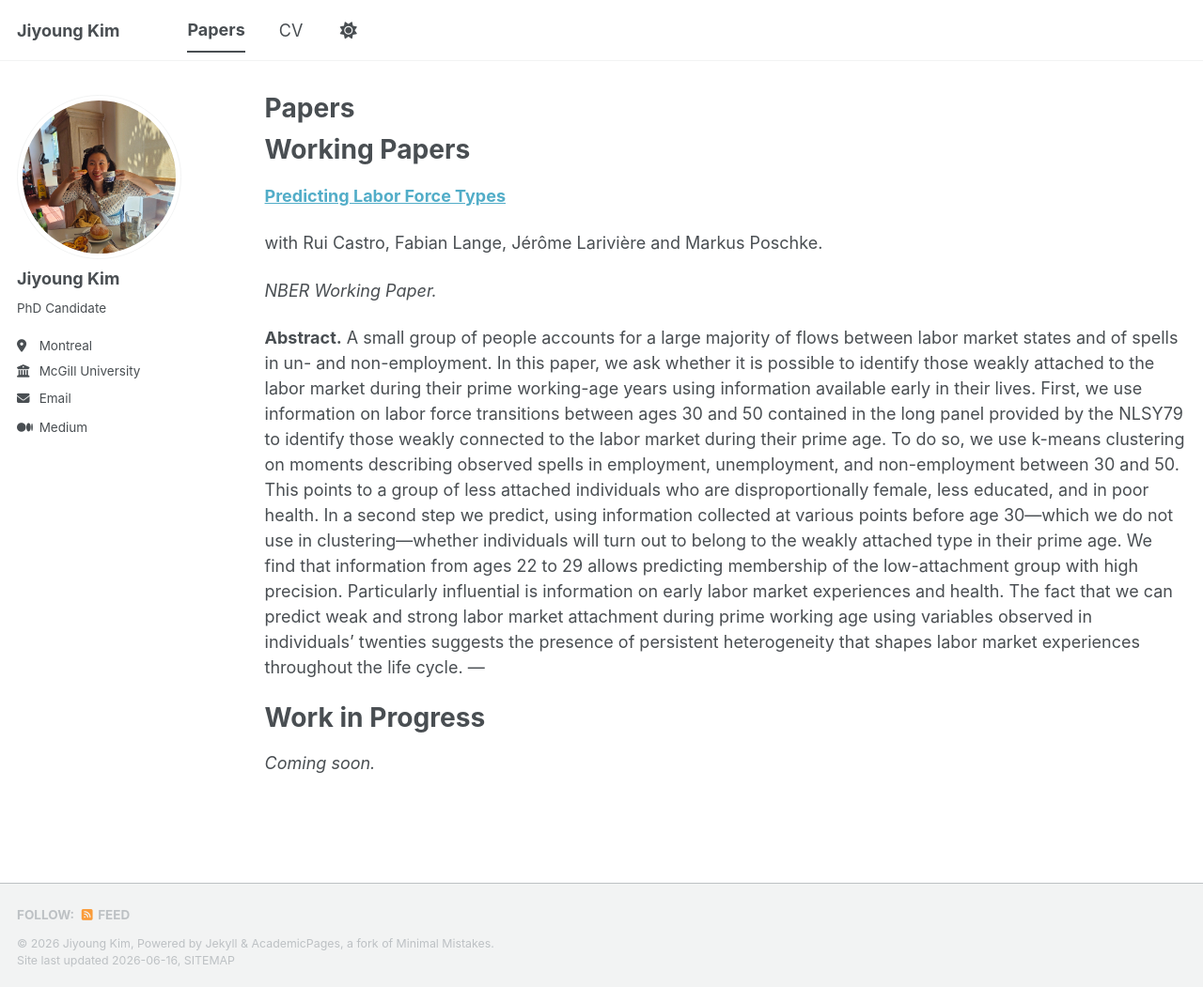
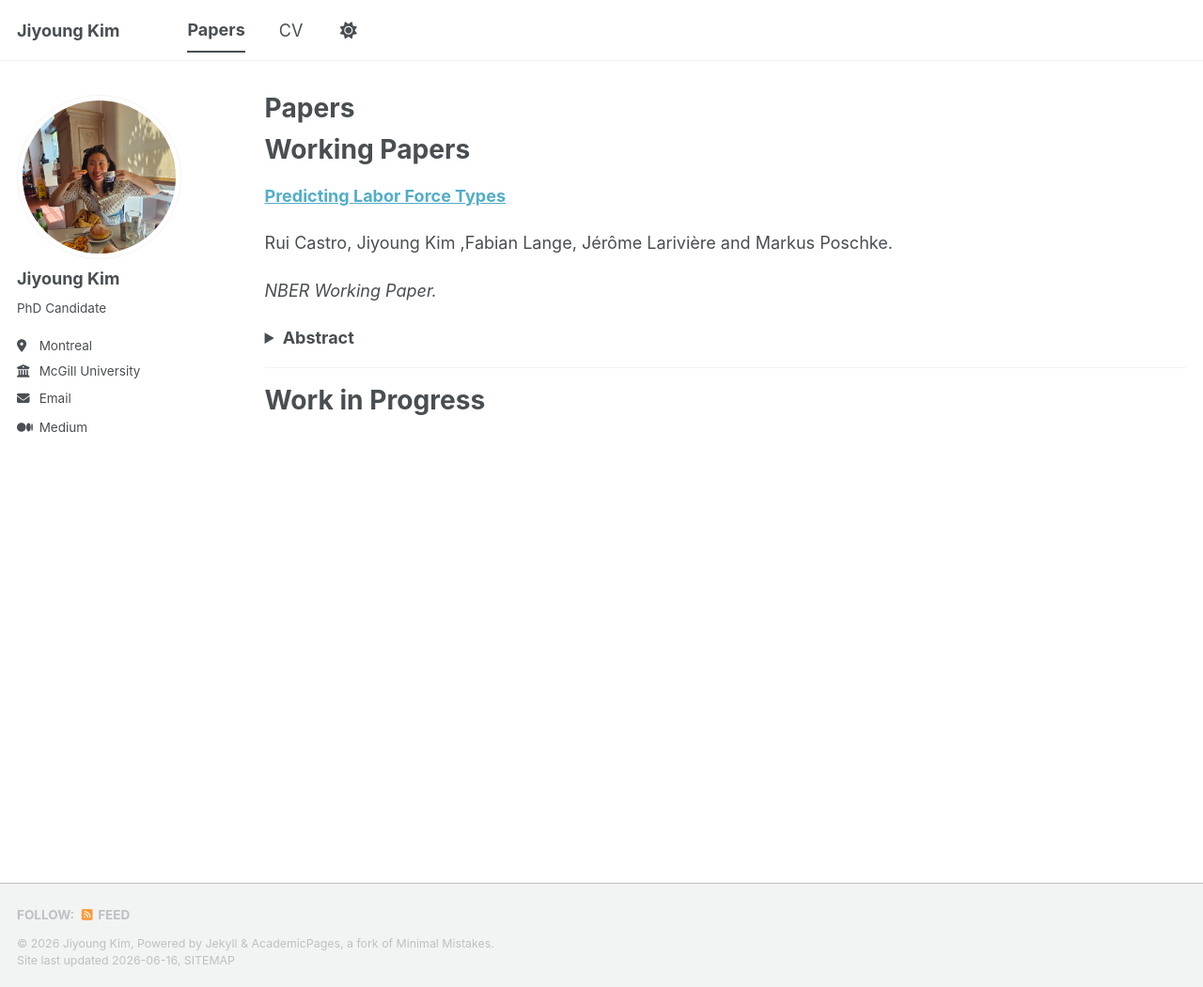
Before and after one commit to Jiyoung-Cecil-Kim/Jiyoung-Kim, a Jekyll site: the page built from _pages/papers.md, in a window 1280 px wide and 1051 px high. Shown: the whole window at 94% size. Built offline with Jekyll 4.4.1, drawn with Linux system fonts in a browser that asks for light colours; a script bundle is joined from its source files by our own code; library files that are not in the unit come from our copies.

Commit message:
dropdown papers page

```diff
--- a/_pages/papers.md
+++ b/_pages/papers.md
@@ -11,14 +11,17 @@ author_profile: true
 
 **[Predicting Labor Force Types]({{ base_path }}/files/predicting_labor_force_types.pdf)**
 
-with Rui Castro, Fabian Lange, Jérôme Larivière and Markus Poschke.
+Rui Castro, Jiyoung Kim ,Fabian Lange, Jérôme Larivière and Markus Poschke.
 
 *NBER Working Paper.*
 
-**Abstract.** <!-- TODO: paste the paper abstract here -->
+<details>
+  <summary><strong>Abstract</strong></summary>
+  <p markdown="1">
 A small group of people accounts for a large majority of flows between labor market states and of spells in un- and non-employment. In this paper, we ask whether it is possible to identify those weakly attached to the labor market during their prime working-age years using information available early in their lives. First, we use information on labor force transitions between ages 30 and 50 contained in the long panel provided by the NLSY79 to identify those weakly connected to the labor market during their prime age. To do so, we use k-means clustering on moments describing observed spells in employment, unemployment, and non-employment between 30 and 50. This points to a group of less attached individuals who are disproportionally female, less educated, and in poor health. In a second step we predict, using information collected at various points before age 30—which we do not use in clustering—whether individuals will turn out to belong to the weakly attached type in their prime age. We find that information from ages 22 to 29 allows predicting membership of the low-attachment group with high precision. Particularly influential is information on early labor market experiences and health. The fact that we can predict weak and strong labor market attachment during prime working age using variables observed in individuals’ twenties suggests the presence of persistent heterogeneity that shapes labor market experiences throughout the life cycle.
+  </p>
+</details>
+
 ---
 
 # Work in Progress
-
-*Coming soon.* <!-- TODO: add work-in-progress entries, or delete this section -->
```
